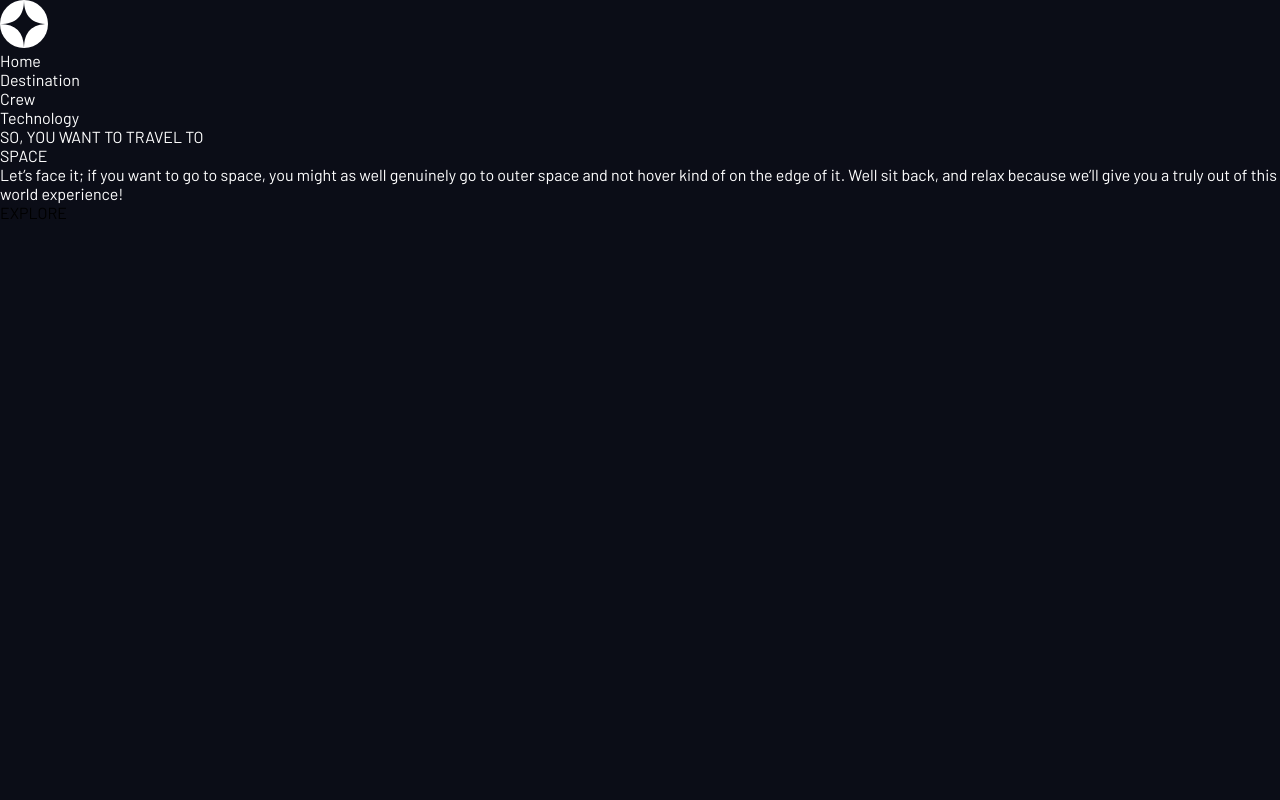
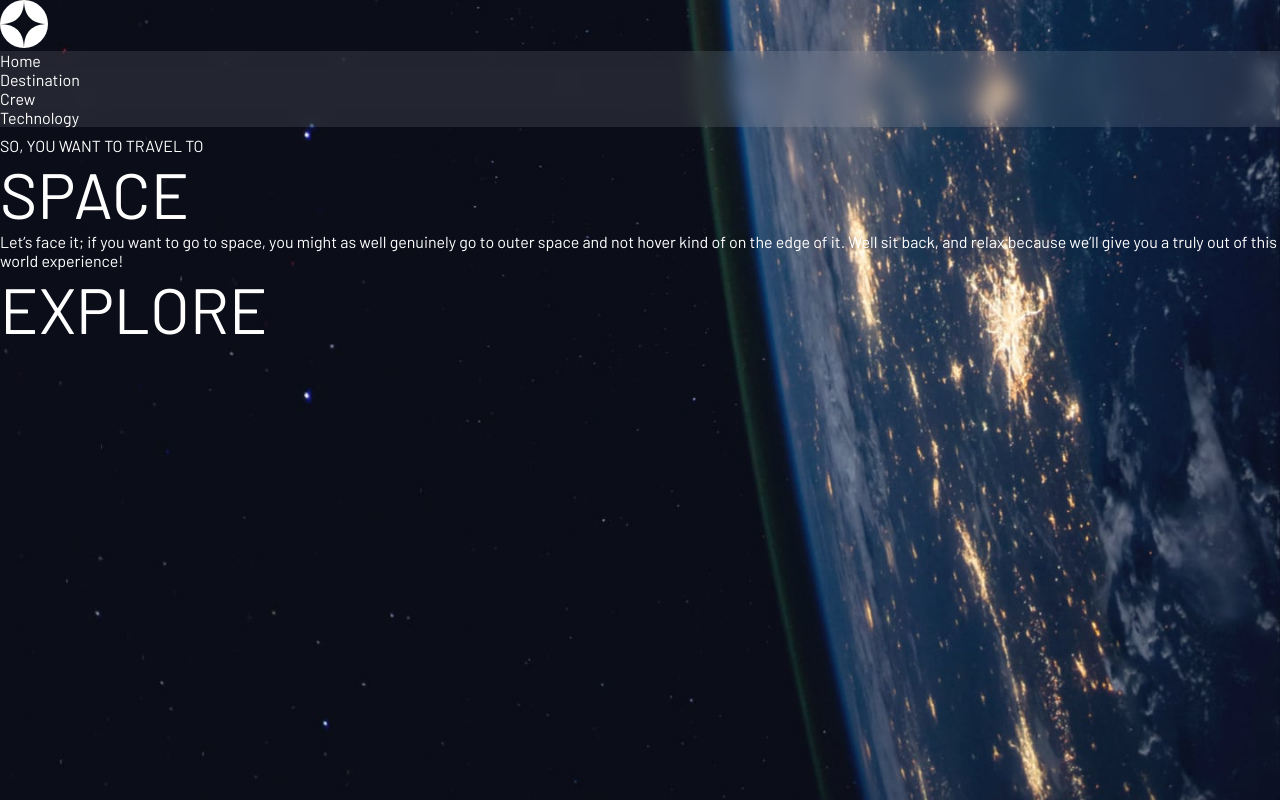
Before and after one commit to aminetiouk/space-tourism-website, a React (Vite) app: page / in a window 1280 px wide. Built offline with nearby package versions, Linux system fonts and the light colour scheme; a web font is replaced by a local one.

Commit message:
style(app.css): add background styles and improve layout with absolute positioning

```diff
--- a/src/App.css
+++ b/src/App.css
@@ -72,8 +72,6 @@ body {
   font-family: 'Barlow', sans-serif;
   color: var(--white);
   background-color: var(--blue-900);
-  margin: 0;
-  padding: 0;
 }
 
 /* Bellefair Text Presets */
@@ -156,3 +154,70 @@ body {
 .bg-blue-300 {
   background-color: var(--blue-300);
 }
+
+.background {
+  height: 100vh;
+  background-size: cover;
+  background-position: center;
+  position: absolute;
+  inset: 0;
+  z-index: -1;
+}
+
+.background--home {
+  background-image: url('/src/assets/home/background-home-desktop.jpg');
+}
+.background--destination {
+  background-image: url('/src/assets/destination/background-destination-desktop.jpg');
+}
+.background--crew {
+  background-image: url('/src/assets/crew/background-crew-desktop.jpg');
+}
+.background--technology {
+  background-image: url('/src/assets/technology/background-technology-desktop.jpg');
+}
+
+/* Home */
+.home {
+}
+
+.hero {
+}
+
+.hero-text {
+}
+
+.hero-text p:nth-of-type(1) {
+}
+.hero-text p:nth-of-type(2) {
+  font-size: 4rem;
+}
+.hero-text p:nth-of-type(3) {
+}
+
+.hero-button {
+  font-size: 4rem;
+  color: var(--white);
+}
+
+/* Header */
+.navbar {
+  height: 136px;
+}
+
+.nav-content {
+  height: 96px;
+}
+
+.nav-logo {
+  height: 48px;
+  width: 48px;
+}
+
+.nav-line {
+}
+
+.nav-links {
+  background-color: rgba(255, 255, 255, 0.1);
+  backdrop-filter: blur(10px);
+}
```
